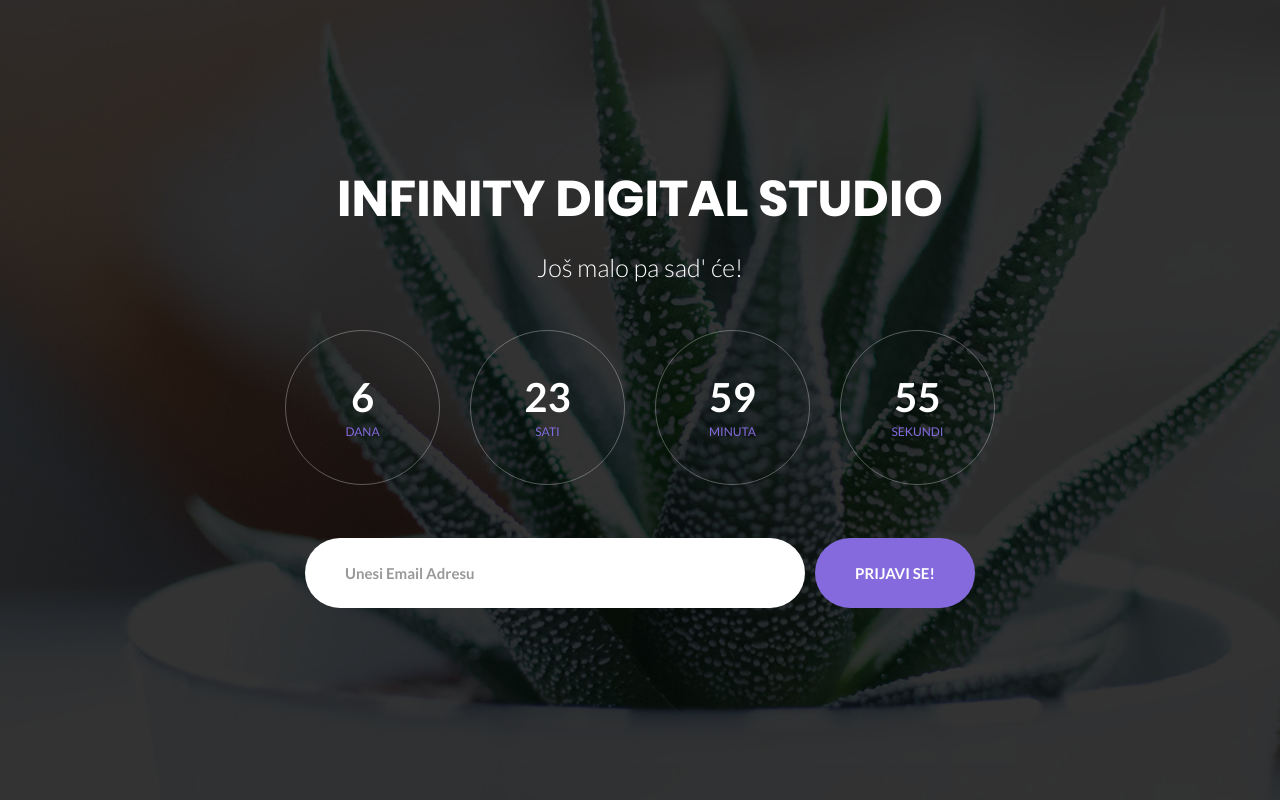
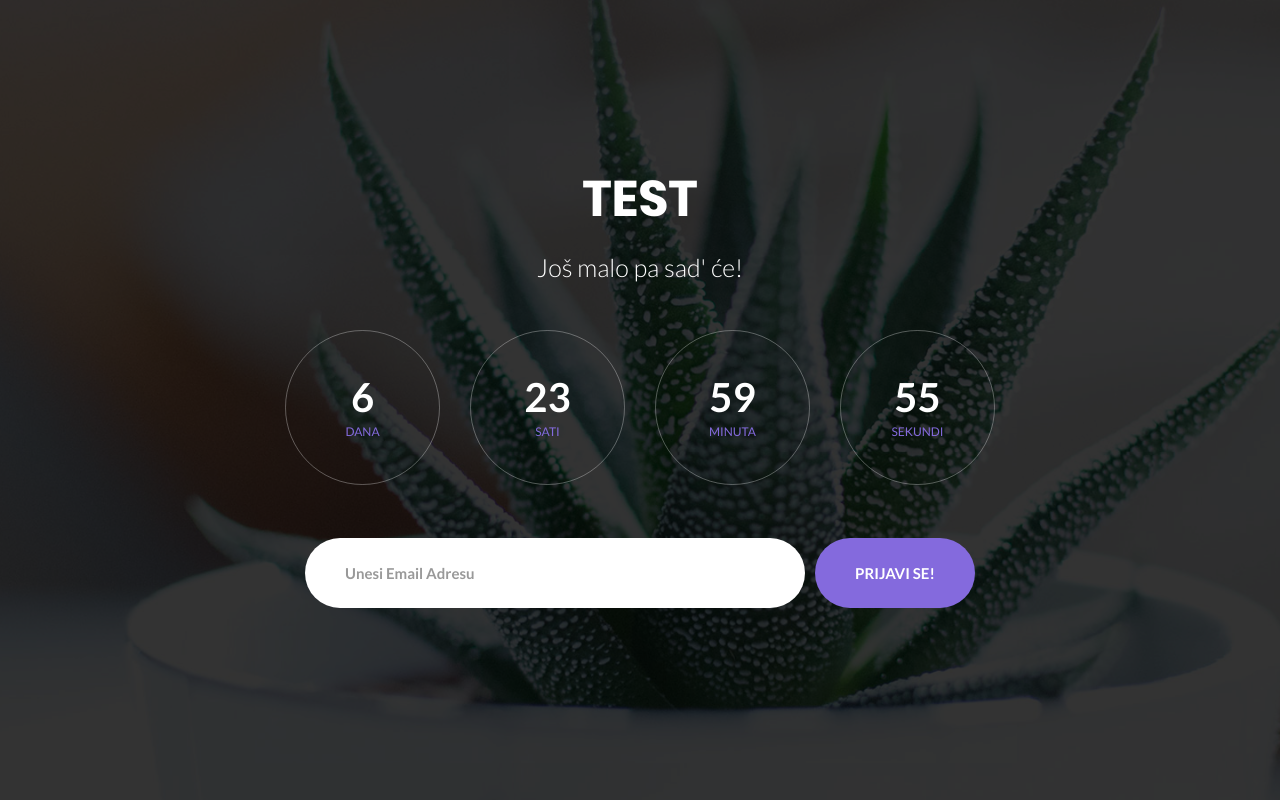
Before and after one commit to dilans1997/dilans1997.github.io, a plain HTML site: page index.html in a window 1280 px wide. Drawn offline with Linux system fonts and the light colour scheme.

Commit message:
Update index.html

```diff
--- a/index.html
+++ b/index.html
@@ -32,7 +32,7 @@
 		<!--  -->
 		<div class="size1 flex-col-c-m p-l-15 p-r-15 p-t-50 p-b-50">
 			<h3 class="l1-txt1 txt-center p-b-25">
-				Infinity Digital Studio
+				Test
 			</h3>
 
 			<p class="m2-txt1 txt-center p-b-48">
```
